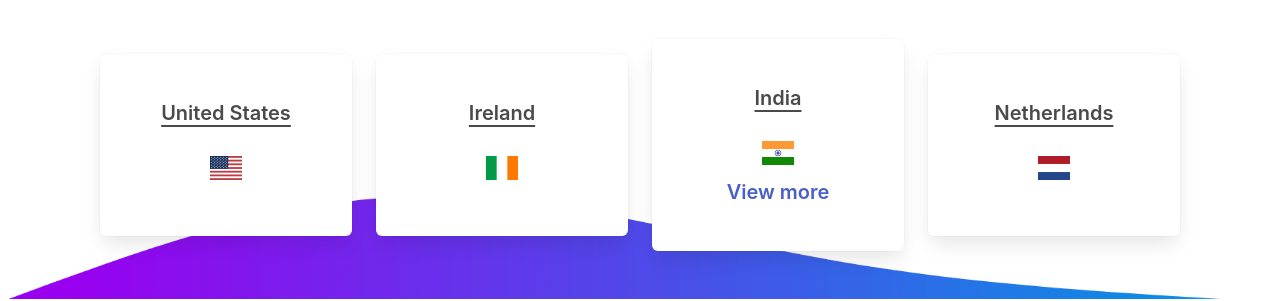
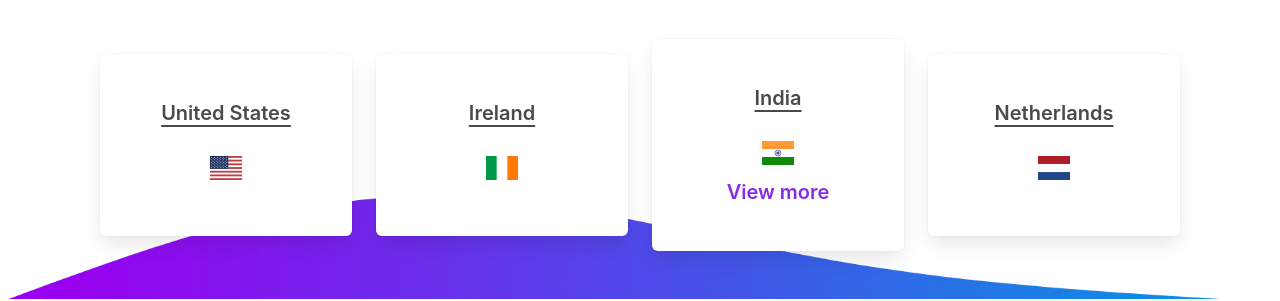
Before and after one commit to nishitav19/covid-19-dashboard, a React (Create React App) app: page / in a window 1280 px wide. Shown: the part 813-1114 px from the top of the page. Built offline with nearby package versions, Linux system fonts and the light colour scheme; no server answers.

Commit message:
Update link style

```diff
--- a/src/styles.css
+++ b/src/styles.css
@@ -26,3 +26,7 @@ svg {
   text-decoration: underline;
   text-underline-offset: 5px;
 }
+
+.purple {
+  color: #862be7;
+}
```
